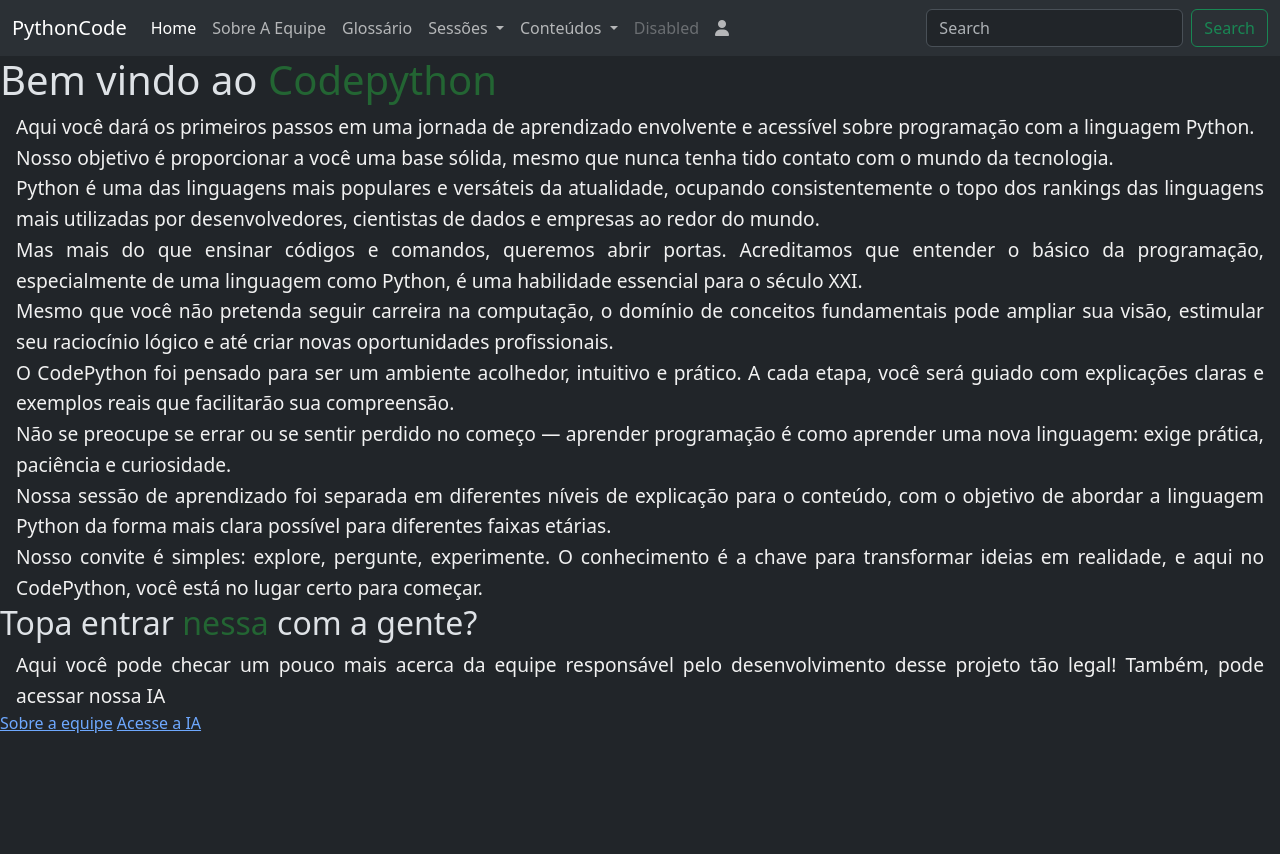
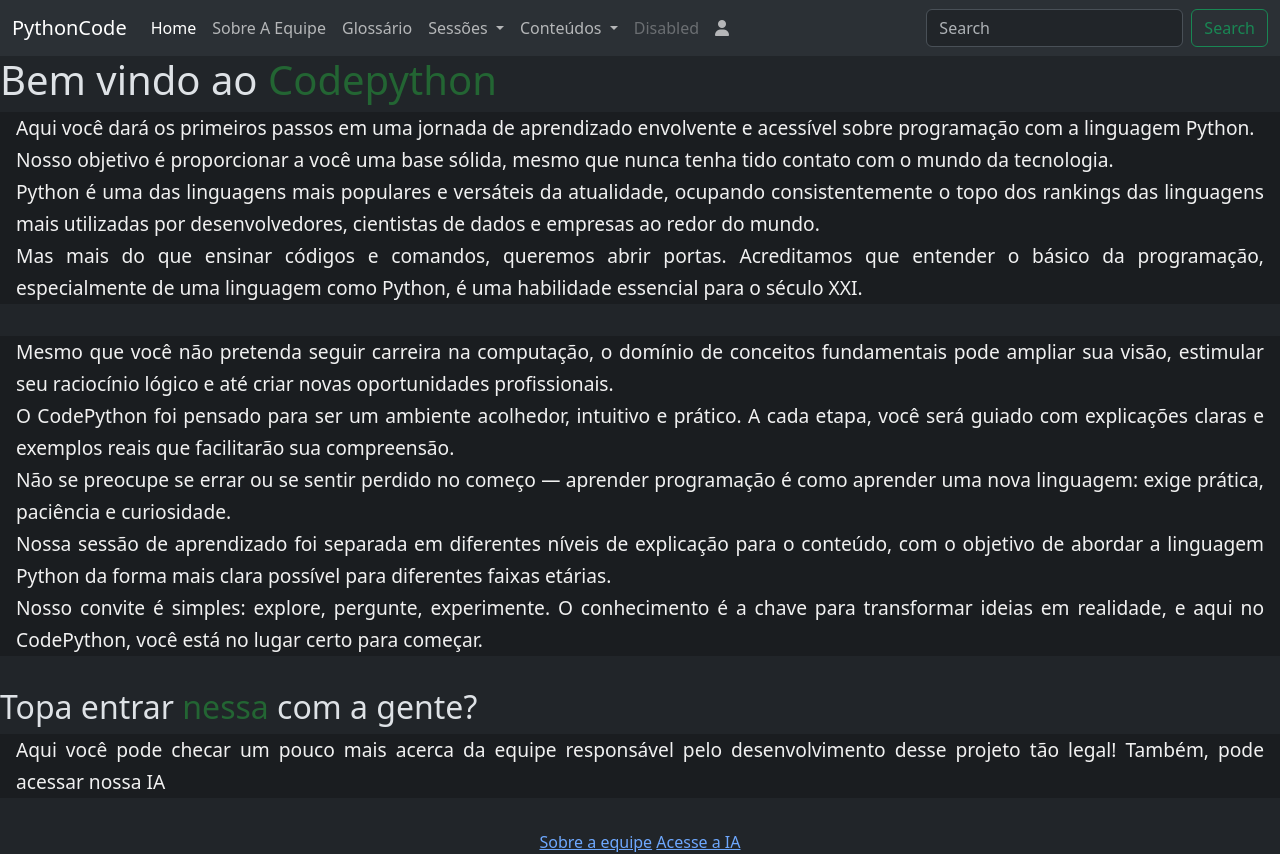
Before and after one commit to Gabriel-Amorim-dev/flask-py, a Flask app: page / in a window 1280 px wide. Before the commit the page ends 733 px from the top, so only its background shows below. Run offline with Flask 3, Linux system fonts and the light colour scheme.

Commit message:
Update style.css

```diff
--- a/aval-mess/static/style.css
+++ b/aval-mess/static/style.css
@@ -1,12 +1,23 @@
 .text-introduction {
   font-size: 1.2rem;
-  margin-bottom: 12px;
-  line-height: 1.6;
+  gap: 1rem;
+  line-height: 2rem;
   text-align: justify;
   color: #f1f1f1;
   margin: 0 auto;
   padding: 0 1rem;
  }
+ .division{
+    background-color: rgba(10, 10, 10, 0.3);
+    display: row;
+    margin-bottom: 2rem;
+    gap: 20px;
+    justify-content: space-between;
+}
+.links{
+    text-align: center;
+    gap: 2rem;
+}
 .Codepythonspan{
     color: rgba(35, 101, 51, 1);
 }
```
